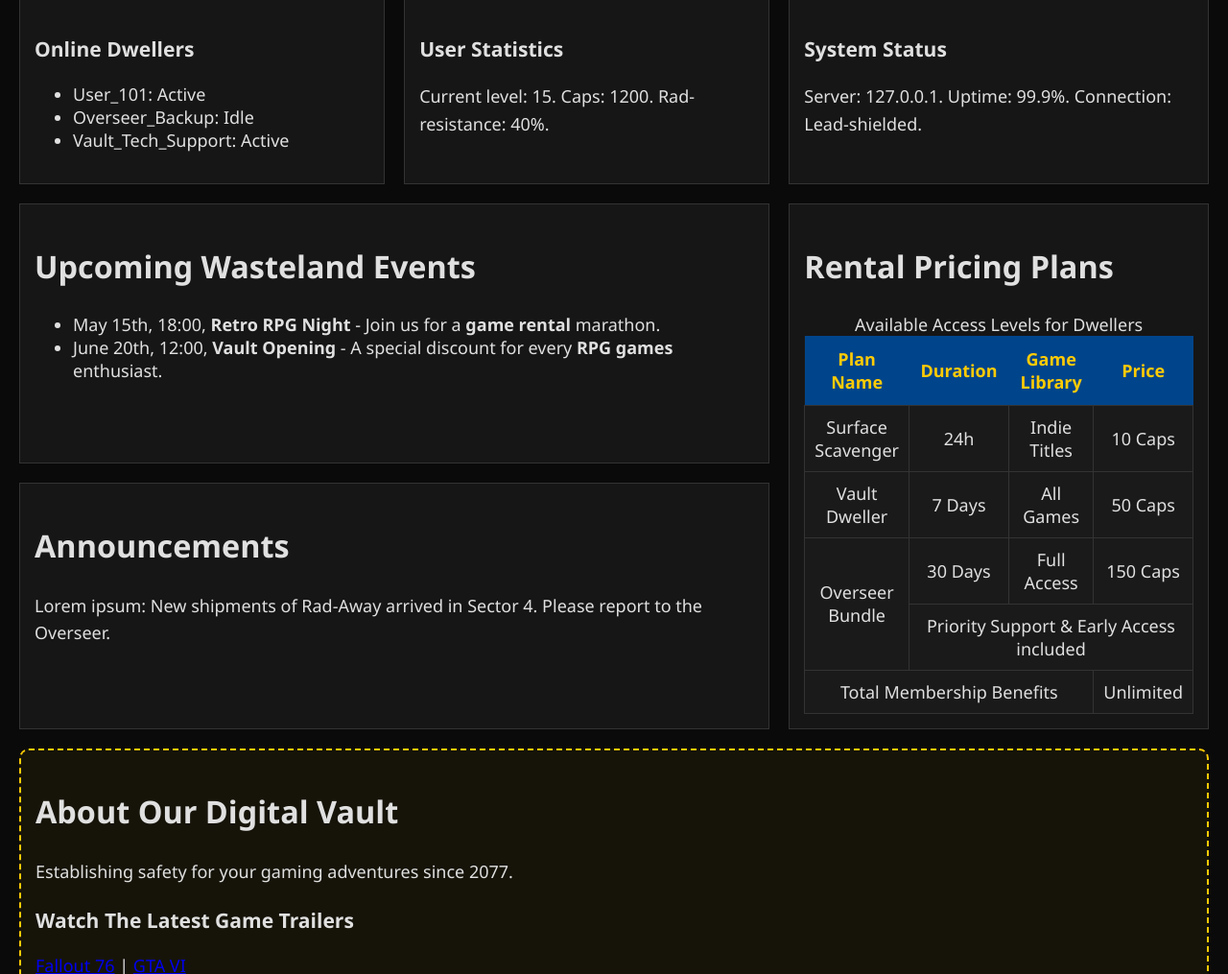
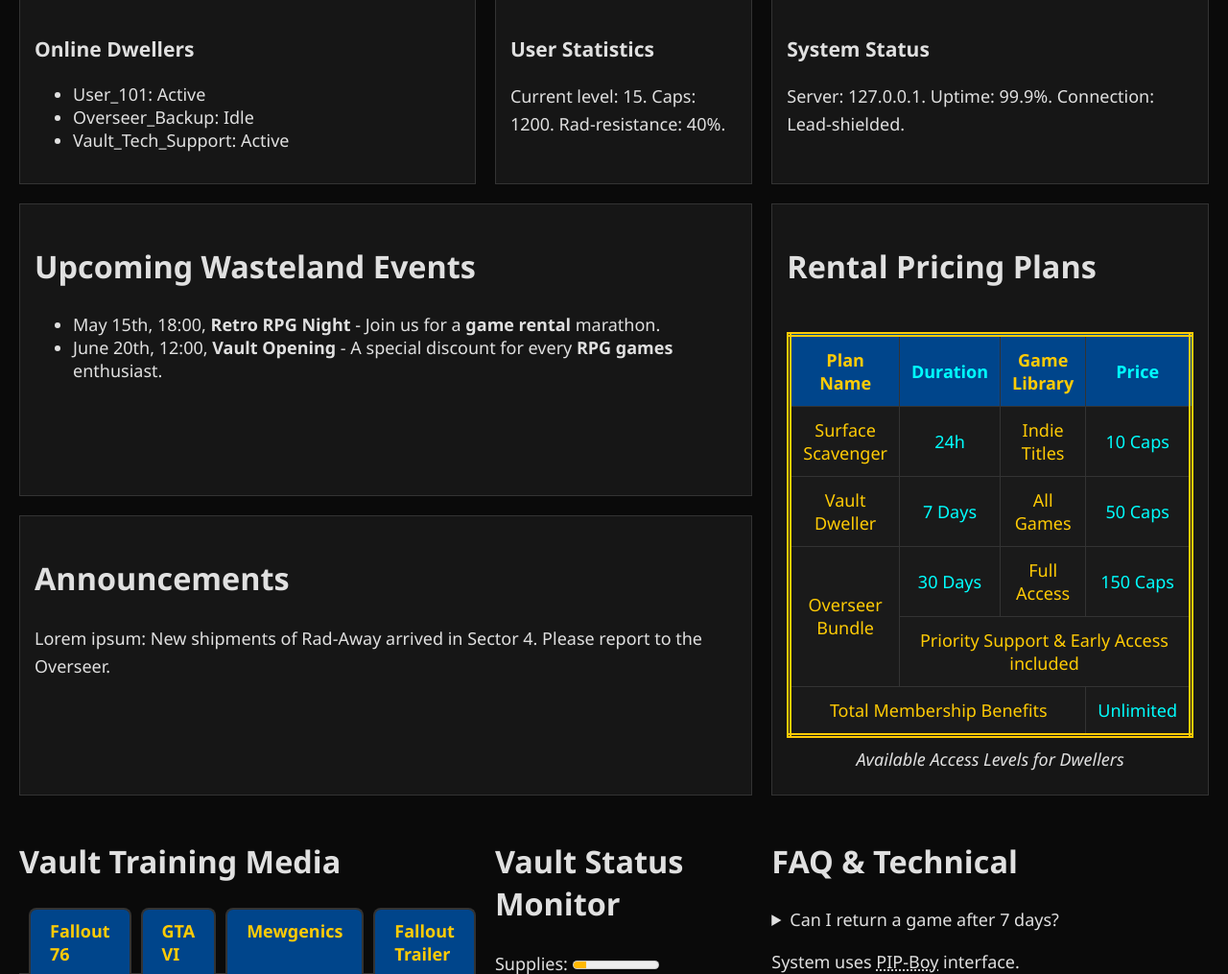
Before and after one commit to brkdaniel/vaultsite, a web app: file index.html in a window 1280 px wide. Shown: the part 1389-2404 px from the top of the page at 96% size. Run offline with its HTML, style and script files only (its server is not run), Linux system fonts and the light colour scheme.

Commit message:
stilizare video player si tabel hover

```diff
--- a/index.html
+++ b/index.html
@@ -83,7 +83,7 @@
 
        <section class="zona2">
             <h2>Rental Pricing Plans</h2>
-            <table>
+            <div class="table-responsive-container"> <table>
                     <caption>Available Access Levels for Dwellers</caption>
                     <thead>
                         <tr>
@@ -123,21 +123,22 @@
                         </tr>
                     </tfoot>
                 </table>
+            </div>
         </section>
 
-        <section class="zona8">
-            <hgroup id="about">
-                <h2>About Our Digital Vault</h2>
-                <p>Establishing safety for your gaming adventures since 2077.</p>
-            </hgroup>
+        <section class="video-tabs-section">
+        <h2>Vault Training Media</h2>
 
-            <section>
-                <h3>Watch The Latest Game Trailers</h3>
-                <div>
-                    <a href="https://www.youtube.com/embed/KmhMEHMgoHc" target="vault-player">Fallout 76</a> |
-                    <a href="https://www.youtube.com/embed/QdBZY2fkU-0" target="vault-player">GTA VI</a>
+            <div class="tabs-container">
+                <a href="https://www.youtube.com/embed/KmhMEHMgoHc" target="vault-player" class="tab-link">Fallout 76</a>
+                <a href="https://www.youtube.com/embed/QdBZY2fkU-0" target="vault-player" class="tab-link">GTA VI</a>
+                <a href="https://www.youtube.com/embed/YyWcrDKg9hA" target="vault-player" class="tab-link">Mewgenics</a>
+                <a href="https://www.youtube.com/embed/se0qytSM218" target="vault-player" class="tab-link">Fallout Trailer</a>
             </div>
-                <iframe name="vault-player" width="560" height="315" src="https://www.youtube.com/embed/se0qytSM218" title="YouTube video player" frameborder="0" allowfullscreen></iframe>
+
+            <div class="iframe-wrapper">
+                <iframe name="vault-player" src="https://www.youtube.com/embed/se0qytSM218" title="Vault Media Player" allowfullscreen></iframe>
+            </div>
         </section>
 
             <section>
--- a/resurse/css/style.css
+++ b/resurse/css/style.css
@@ -167,3 +167,106 @@
         transition: none !important;
     }
 }
+
+
+/* Task: Container Link-uri cu Flexbox  SECTIUNEA 8*/
+.tabs-container {
+    display: flex; /* Aliniere orizontală obligatorie */
+    gap: 10px;
+    margin-bottom: -2px; /* Suprapunere ușoară peste border-ul iframe-ului pentru efect de tab */
+    padding-left: 10px;
+}
+
+/* Stilizare link-uri tip "tab" conform video-ului */
+.tab-link {
+    text-decoration: none;
+    padding: 10px 20px;
+    background-color: var(--primary-blue);
+    color: var(--vault-gold);
+    border: 2px solid var(--border-metal);
+    border-bottom: none; /* Aspect de tab lipit de container */
+    border-radius: 8px 8px 0 0;
+    font-weight: bold;
+    transition: background-color 0.3s, color 0.3s;
+}
+
+/* Efect de hover identificat în referință */
+.tab-link:hover {
+    background-color: var(--vault-gold);
+    color: var(--bg-dark);
+}
+
+/* Task: Stilizare Iframe cu border */
+.iframe-wrapper {
+    border: 2px solid var(--border-metal);
+    padding: 15px;
+    background-color: rgba(255, 255, 255, 0.05);
+    border-radius: 0 8px 8px 8px;
+}
+
+.iframe-wrapper iframe {
+    width: 100%;
+    height: 450px;
+    border: none;
+    display: block;
+}
+
+/* Responsivitate pentru tab-uri pe mobil */
+@media (max-width: 600px) {
+    .tabs-container {
+        flex-direction: column; /* Pe mobil devin o listă verticală */
+        padding-left: 0;
+    }
+    .tab-link {
+        border-bottom: 2px solid var(--border-metal);
+        border-radius: 4px;
+    }
+}
+
+/* Identificator: stilizare-tabel */
+
+table {
+    width: 100%;
+    border-collapse: collapse; /* Bordere suprapuse */
+    border: 5px double var(--vault-gold); /* Border dublu de minim 5px */
+    margin-top: 20px;
+}
+
+/* Poziționare caption sub tabel */
+caption {
+    caption-side: bottom;
+    padding: 10px;
+    font-style: italic;
+    color: var(--text-light);
+}
+
+/* Alternare culori text pe coloane */
+/* Coloane impare (1, 3) - Culoare c1 (Vault Gold) */
+td:nth-child(odd), th:nth-child(odd) {
+    color: var(--vault-gold);
+}
+
+/* Coloane pare (2, 4) - Culoare c2 (Electric Blue/Light Cyan) */
+td:nth-child(even), th:nth-child(even) {
+    color: #00ffff;
+}
+
+/* Stil de bază celule */
+td, th {
+    border: 1px solid var(--border-metal); /* Grosime inițială 1px */
+    padding: 12px;
+    transition: all 0.75s ease; /* Tranziție de 3 sferturi de secundă */
+}
+
+/* Efect Hover pe Rând */
+tr:hover td {
+    background-color: var(--primary-blue); /* Schimbare treptată background */
+    color: #ffffff !important; /* Schimbare treptată culoare text */
+    border: 5px solid var(--vault-gold); /* Creștere grosime border la 5px */
+}
+
+/* Container cu scrollbar pentru ecrane mici */
+.table-responsive-container {
+    overflow-x: auto; /* Scrollbar orizontal doar pe container */
+    width: 100%;
+}
```
Lines whose indentation alone changed are shown as unchanged.
